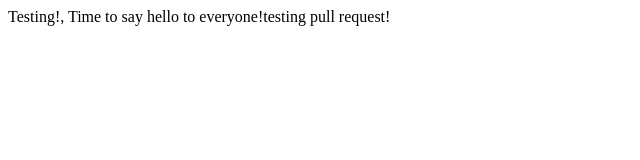
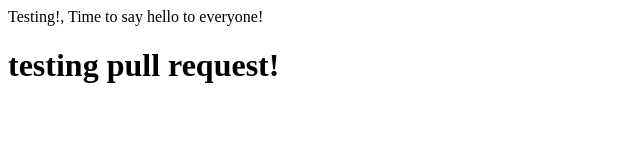
Before and after one commit to Okeoma-Princess/lecture1, a plain HTML site: page index.html in a window 1280 px wide. Shown: the whole page, without its empty margins (0-640 px from the left). Drawn offline with Linux system fonts and the light colour scheme.

Commit message:
Update index.html

```diff
--- a/index.html
+++ b/index.html
@@ -6,6 +6,7 @@
         </title>
     </head>
     <body>
-       Testing!, Time to say hello to everyone!testing pull request!
+       Testing!, Time to say hello to everyone!
+        <h1>testing pull request!</h1>
     </body>
 </html>
```
